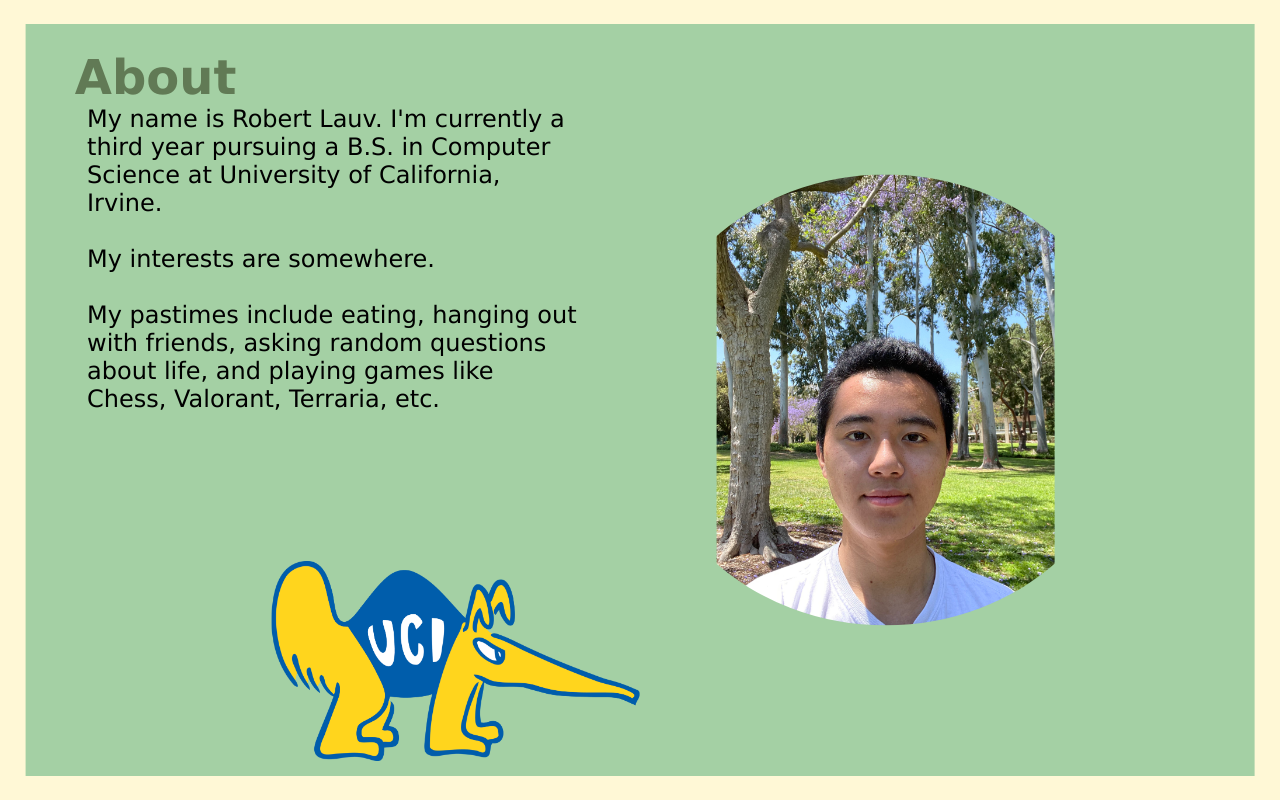
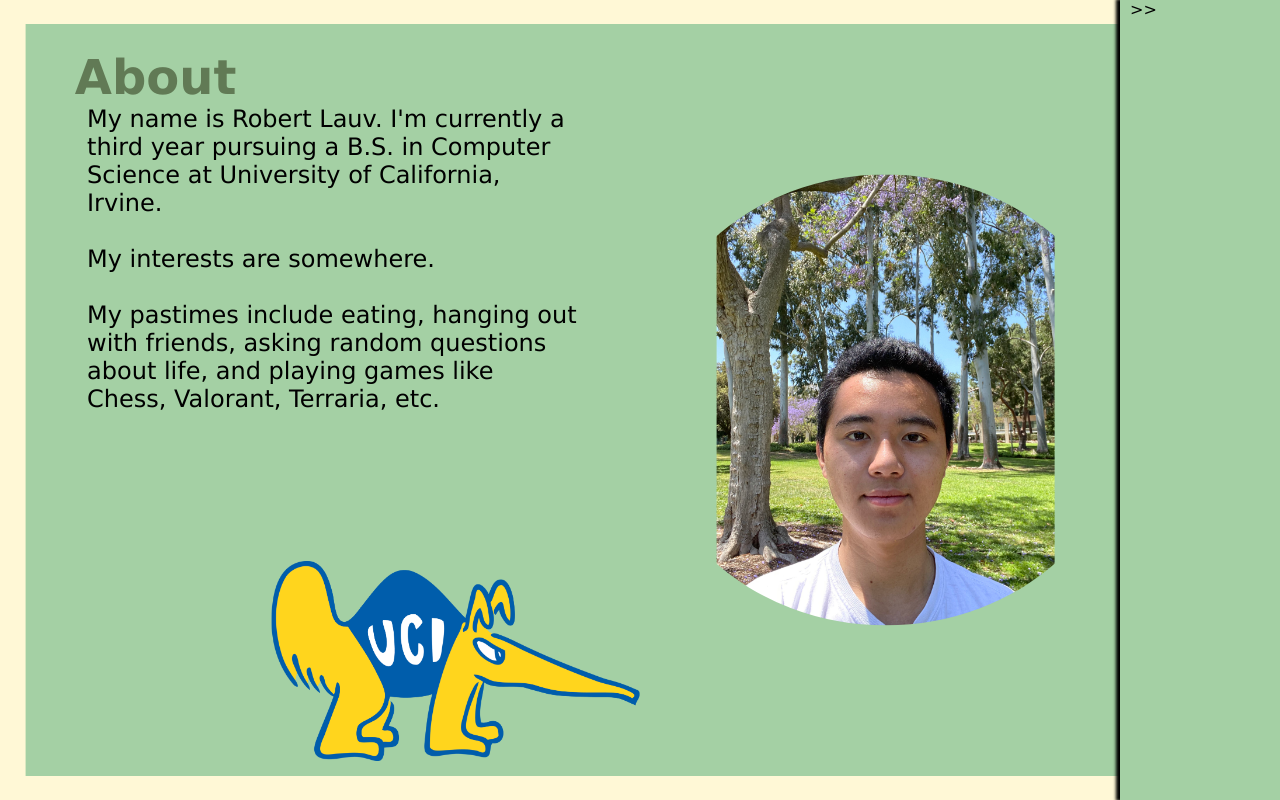
Before and after one commit to rlmech/personal_site, a React app: page /#/about in a window 1280 px wide. Built offline with nearby package versions, Linux system fonts and the light colour scheme.

Commit message:
Added simple navbar to each page, added PageNotFound page

```diff
--- a/src/App.js
+++ b/src/App.js
@@ -1,10 +1,17 @@
 import React, { Component } from 'react';
 import './App.css';
 import { Welcome, About, Experience, Projects, Contacts } from './containers';
-// import { Navbar, Button, Tab } from './components';
+import { Navbar } from './components';
 import { Routes, Route } from 'react-router-dom';
 
-
+function NotFound (){
+  return (
+    <div className="NotFoundPage">
+      <Navbar />
+      <p>Page does not exist</p>
+    </div>
+  )
+}
 
 class App extends Component {
   render() {
@@ -16,6 +23,7 @@ class App extends Component {
           <Route path="/projects" element={ <Projects /> } />
           <Route path="/experience" element={ <Experience /> } />
           <Route path="/contacts" element={ <Contacts /> } />
+          <Route path="*" element={ <NotFound /> } />
         </Routes>
       </div>
     );
--- a/src/components/navbar/navbar.css
+++ b/src/components/navbar/navbar.css
@@ -1,14 +1,31 @@
 .navbar {
-    /* position: relative; */
+    position: absolute;
+    display: flex;
+    width: 10rem;
+    height: 100vh;
+    flex-direction: column;
     background: var(--color-fg-2);
-    top: 10px;
-    left: 40px;
+    right: 0px;
+    box-shadow: -3px 0 3px 1px;
+}
+
+.navbar-icon {
+    cursor: pointer;
+    padding-left: 10px;
+    padding-right: 20px;
+    height: 5%;
 }
 
 .navbar-list {
     display: flex;
-    flex-direction: row;
-    gap: 2rem;
-    /* justify-content: space-evenly; */
-    /* align-items: center; */
+    flex-direction: column;
+    transition: 0.5s ease-out;
 }
+
+.navbar-list li {
+    padding: 10%;
+}
+
+.navbar-list li:hover {
+    background: var(--color-fg-1);
+}
--- a/src/components/navbar/navbar.jsx
+++ b/src/components/navbar/navbar.jsx
@@ -3,9 +3,16 @@ import './navbar.css'
 import { Link } from 'react-router-dom';
 
 function Navbar () {
+
+    const [navActive, setNavActive] = React.useState(false);
+    const toggleActive = () => {
+        setNavActive(!navActive);
+    }
+
     return (
-        <div className="navbar">
-            <p>&gt;&gt;</p>
+        <nav className="navbar">
+            <p className="navbar-icon" onClick={toggleActive}>&gt;&gt;</p>
+            {(navActive) && (
             <ul className="navbar-list">
                 <li><Link to="/">HOME</Link></li>
                 <li><Link to="/about">ABOUT</Link></li>
@@ -13,7 +20,8 @@ function Navbar () {
                 <li><Link to="/experience">EXPERIENCE</Link></li>
                 <li><Link to="/contacts">CONTACT</Link></li>
             </ul>
-        </div>
+            )}
+        </nav>
     );
 
 }
--- a/src/containers/about/about.jsx
+++ b/src/containers/about/about.jsx
@@ -3,6 +3,7 @@ import './about.css'
 import '../general-styles/page.css'
 import Peter from '../../assets/imgs/BCeater-right.png'
 import Robert from '../../assets/imgs/robert_img.jpg'
+import { Navbar } from '../../components'
 
 const About = () => {
     return (
@@ -25,6 +26,7 @@ const About = () => {
                     <img src = {Robert} alt="Pic of Robert Lauv"></img>
                 </div>
             </div>
+            <Navbar />
         </div>
     );
 }
--- a/src/containers/contacts/contacts.jsx
+++ b/src/containers/contacts/contacts.jsx
@@ -1,5 +1,6 @@
 import React from 'react';
 import './contacts.css';
+import { Navbar } from '../../components'
 
 // import linkedin_icon from '../../assets/svgs/linkedin.svg'
 // import github_icon from '../../assets/svgs/github-mark.svg';
@@ -15,6 +16,7 @@ const Contacts = () => {
                     <p>Contacts</p>
                 </div>
             </div>
+            <Navbar />
         </div>
     );
 
--- a/src/containers/experience/experience.jsx
+++ b/src/containers/experience/experience.jsx
@@ -1,5 +1,6 @@
 import React from 'react';
 import './experience.css'
+import { Navbar } from '../../components'
 
 const Experience = () => {
     return (
@@ -13,6 +14,7 @@ const Experience = () => {
                     <div className="volunteer-experience"></div>
                 </div>
             </div>
+            <Navbar />
         </div>
     );
 }
--- a/src/containers/projects/projects.jsx
+++ b/src/containers/projects/projects.jsx
@@ -3,6 +3,7 @@ import './projects.css'
 import PersonalSite from '../../assets/imgs/project_personal_site.jpg'
 import ZotsPerMinute from '../../assets/imgs/project_zotsperminute.png'
 import OldSite from '../../assets/imgs/project_old_site.jpg'
+import { Navbar } from '../../components'
 
 const Projects = () => {
     return (
@@ -42,6 +43,7 @@ const Projects = () => {
                     </ul>
                 </div>
             </div>
+            <Navbar />
         </div>
     );
 }
--- a/src/containers/welcome/welcome.jsx
+++ b/src/containers/welcome/welcome.jsx
@@ -1,18 +1,14 @@
 import React from 'react';
 import './welcome.css';
 import { Link } from 'react-router-dom';
-// import { Navbar } from '../../components'
 
 const Welcome = () => {
     return (
         <div className="welcome-screen">
-
             <div className="welcome-fg">
-                {/* <Navbar /> */}
                 <div className="welcome-text">
                     <p>WELCOME</p>
                 </div>
-
                 <div className="welcome-navbar">
                     <ul className="welcome-navbar-list">
                         <li><Link to="/">HOME</Link></li>
@@ -22,7 +18,6 @@ const Welcome = () => {
                         <li><Link to="/contacts">CONTACT</Link></li>
                     </ul>
                 </div>
-
             </div>
         </div>
     )
```
